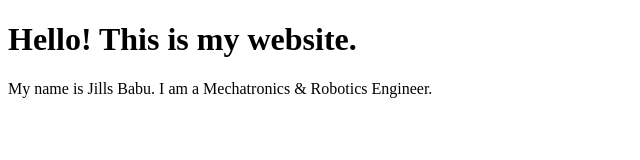
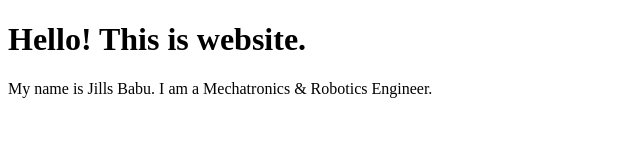
Before and after one commit to jillsbabu/jillsbabu.github.io, a plain HTML site: page index.html in a window 1280 px wide. Shown: the whole page, without its empty margins (0-640 px from the left). Drawn offline with Linux system fonts and the light colour scheme.

Commit message:
Fix HTML structure and content

```diff
--- a/index.html
+++ b/index.html
@@ -6,7 +6,7 @@
   <title>Jills Babu | Mechatronics & Robotics Engineer</title>
 </head>
 <body>
-  <h1>Hello! This is my website.</h1>
+  <h1>Hello! This is website.</h1>
   <p>My name is Jills Babu. I am a Mechatronics & Robotics Engineer.</p>
 </body>
 </html>
```
